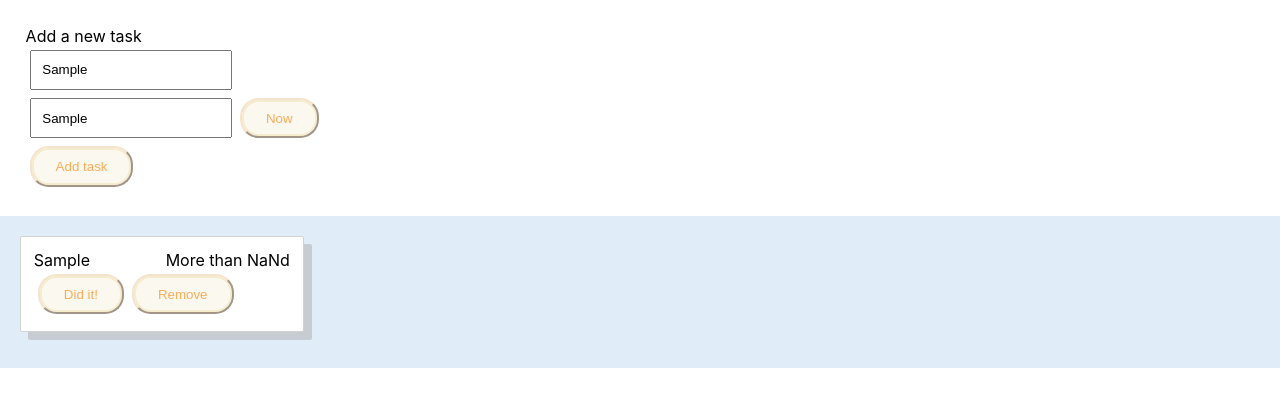
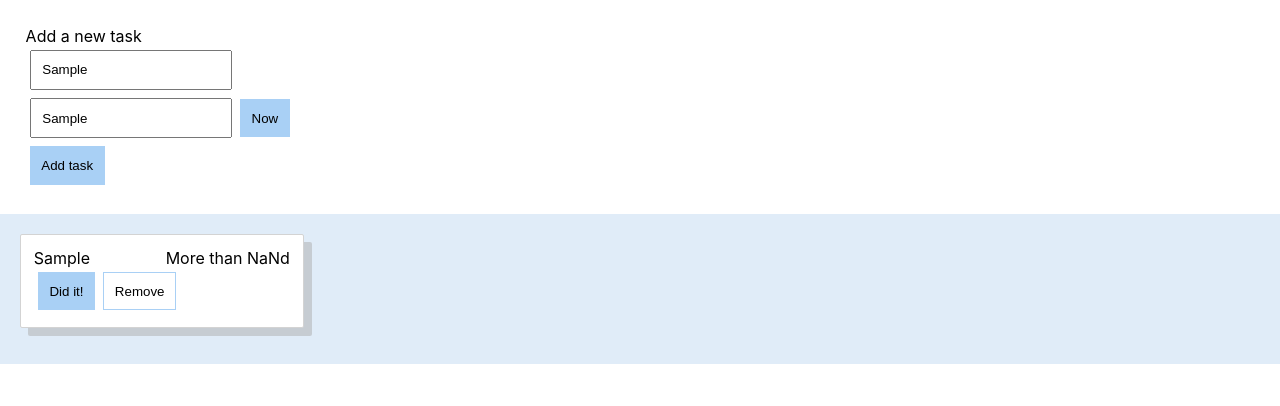
Before and after one commit to lejonmanen/chores, a React (Create React App) app: page / in a window 1280 px wide. Both pictures are taken after typing "Sample", "Sample" into the empty fields and a click on the button "Add task". Shown: the top 406 px of the page. Built offline with nearby package versions, Linux system fonts and the light colour scheme.

Commit message:
Usability improvements

```diff
--- a/public/style.css
+++ b/public/style.css
@@ -1,3 +1,8 @@
+:root {
+	--blue1: #819FF7;
+	--blue2: #A9D0F5;
+}
+
 * {
 	margin: 0;
 	padding: 0;
@@ -10,29 +15,23 @@ input[type="text"], button {
 input[type="text"] {
 	padding: 0.8em 0.8em;
 }
+input:hover {border-color: lightgray;}
+
 button {
-	padding: 0.8em 1.8em;
-	border-radius: 1.4em;
-	/* border: 1px solid black; */
-	/* border: none; */
-	border-color: #F6E3CE;
-	background-color: #FBF8EF;
-    box-shadow: inset 0 0 0 0.125rem #F5ECCE;
-	/* color: #2E2E2E; */
-	/* color: red; */
-	/* color: #F6E3CE; */
-	color: #FAAC58;
-	transition: color 0.5s, background-color 0.5s, border-color 0.5s;
-	/* transition: width 2s, height 2s, background-color 2s, transform 2s; */
 	user-select: none;
+	padding: 0.8em 0.8em;
+	background-color: var(--blue2);
+	/*border: 1px solid var(--blue1);*/
+	border: 1px solid var(--blue2);
+	transition: all 0.4s
 }
 button:hover {
-	color: #FAAC58;
+	background-color: var(--blue1);
 	cursor: pointer;
-	background-color: #fff;
-	border-color: #FAAC58;
 }
-
+.ghost {
+	background-color: white;
+}
 
 /* Form for adding new items */
 .add-chore {
--- a/src/AddChore.js
+++ b/src/AddChore.js
@@ -4,7 +4,8 @@ import withLocalStorage from './withLocalStorage.js';
 class AddChore extends React.Component {
 	state = {
 		title: '',
-		lastDone: ''
+		lastDone: '',
+		disableRemove: false
 	}
 	render() {
 		// const textChange = key => e => { let o = {}; o[key] = e.target.value; this.setState(o); };
--- a/src/Chore.js
+++ b/src/Chore.js
@@ -9,7 +9,7 @@ const Chore = ({ c, remove, didIt }) => (
 			<div>{displayTime(c.lastDone)}</div>
 		</div>
 		<button onClick={() => didIt(c)}>Did it!</button>
-		<button onClick={e => remove(c.title, c.lastDone)}>Remove</button>
+		<button onClick={e => remove(c.title, c.lastDone)} className="ghost">Remove</button>
 	</div>
 )
 
```
